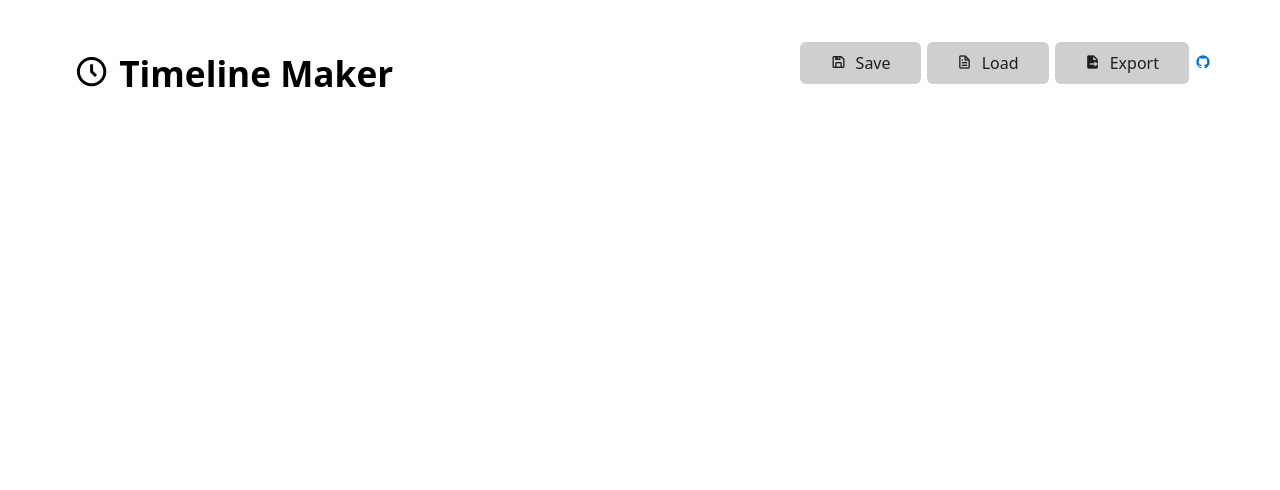
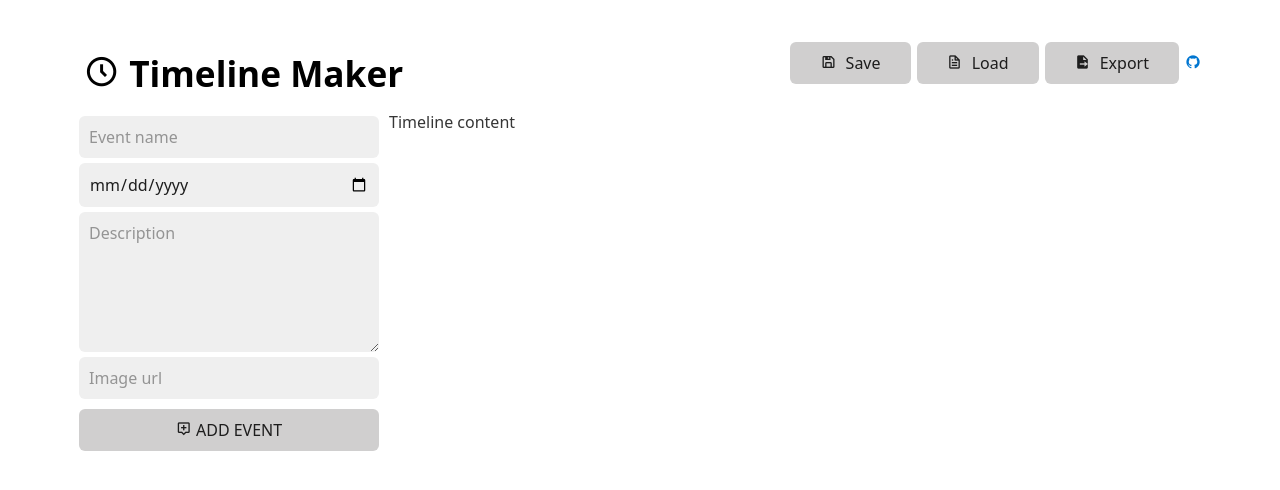
Before and after one commit to chars-mc/timeline-maker, a Vue app: page / in a window 1280 px wide. Shown: the top 490 px of the page. Built offline with nearby package versions, Linux system fonts and the light colour scheme.

Commit message:
Add form to add events

```diff
--- a/src/App.vue
+++ b/src/App.vue
@@ -1,21 +1,46 @@
 <template>
-  <app-header></app-header>
+  <AppHeader @exportFile="exportFileTo" />
+
+  <div class="content">
+    <aside class="aside">
+      <EventForm @addNewEvent="addNewEvent" />
+    </aside>
+
+    <main class="main">Timeline content</main>
+  </div>
 </template>
 
 <script>
 import AppHeader from "./header/AppHeader.vue";
+import EventForm from "./events/EventForm.vue";
 import "boxicons/css/boxicons.min.css";
 
 export default {
   name: "App",
   components: {
     AppHeader,
+    EventForm,
+  },
+  methods: {
+    addNewEvent(newEvent) {
+      console.log(newEvent);
+    },
   },
 };
 </script>
 
 <style>
+* {
+  box-sizing: border-box;
+}
+
 body {
-  min-width: 90%;
+  max-width: 90%;
+}
+
+.content {
+  display: grid;
+  grid-template-columns: 300px 1fr;
+  gap: 15px;
 }
 </style>
--- /dev/null
+++ b/src/events/EventForm.vue
@@ -0,0 +1,44 @@
+<template>
+  <form @submit.prevent="handleSubmit" class="event-form">
+    <input type="text" placeholder="Event name" v-model="event.name" />
+    <input type="date" v-model="event.date" />
+    <textarea placeholder="Description" v-model="event.description"></textarea>
+    <input type="url" placeholder="Image url" v-model="event.image" />
+
+    <button>
+      <i class="bx bx-message-alt-add"></i>
+      ADD EVENT
+    </button>
+  </form>
+</template>
+
+<script>
+export default {
+  name: "EventForm",
+  data() {
+    return {
+      event: {
+        name: "",
+        description: "",
+        date: null,
+        image: "",
+      },
+    };
+  },
+  methods: {
+    handleSubmit() {
+      this.$emit("addNewEvent", this.event);
+      this.event = { name: "", description: "", date: null, image: "" };
+    },
+  },
+};
+</script>
+
+<style scoped>
+input,
+textarea,
+button {
+  width: 100%;
+  margin: 5px;
+}
+</style>
```
